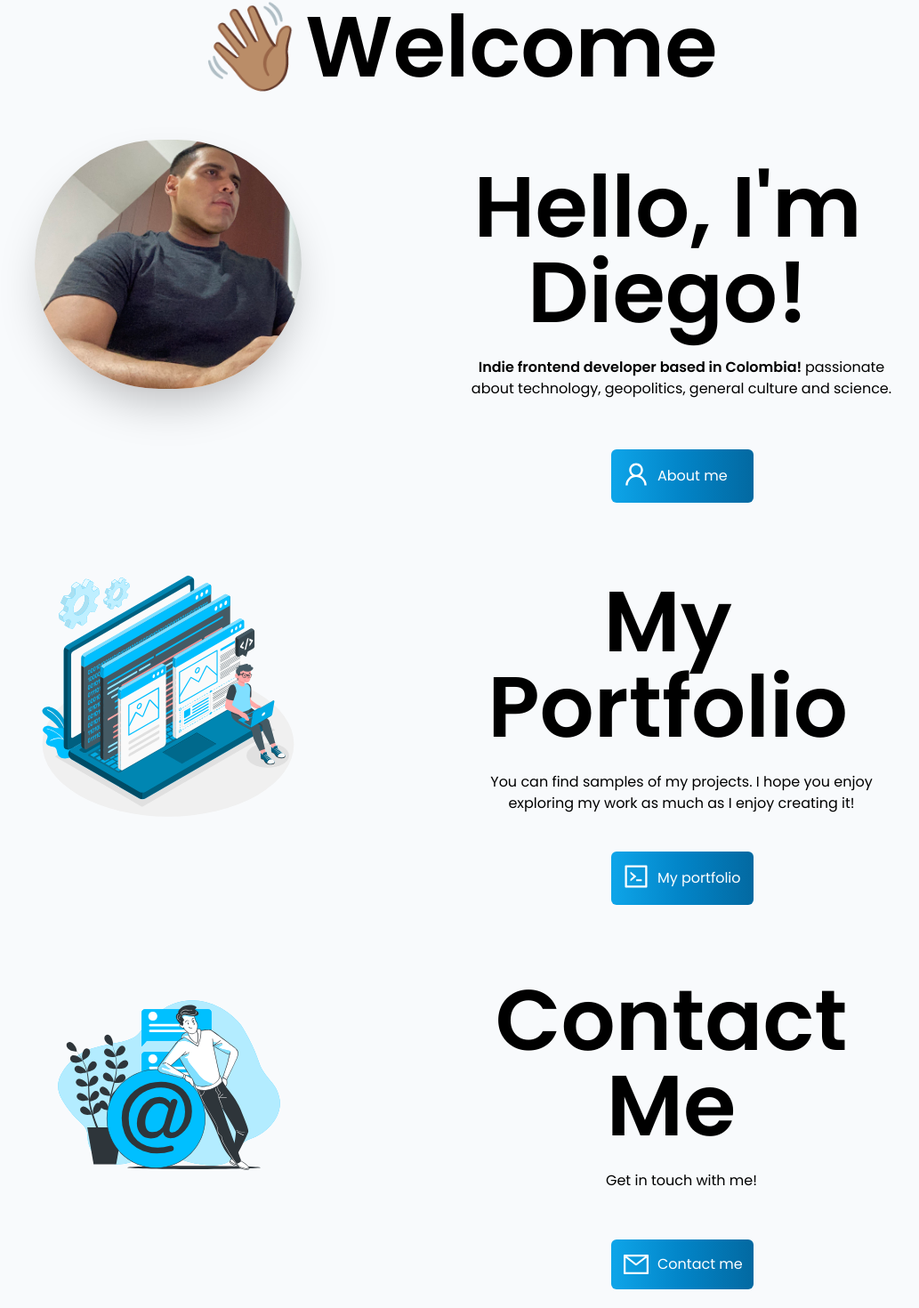
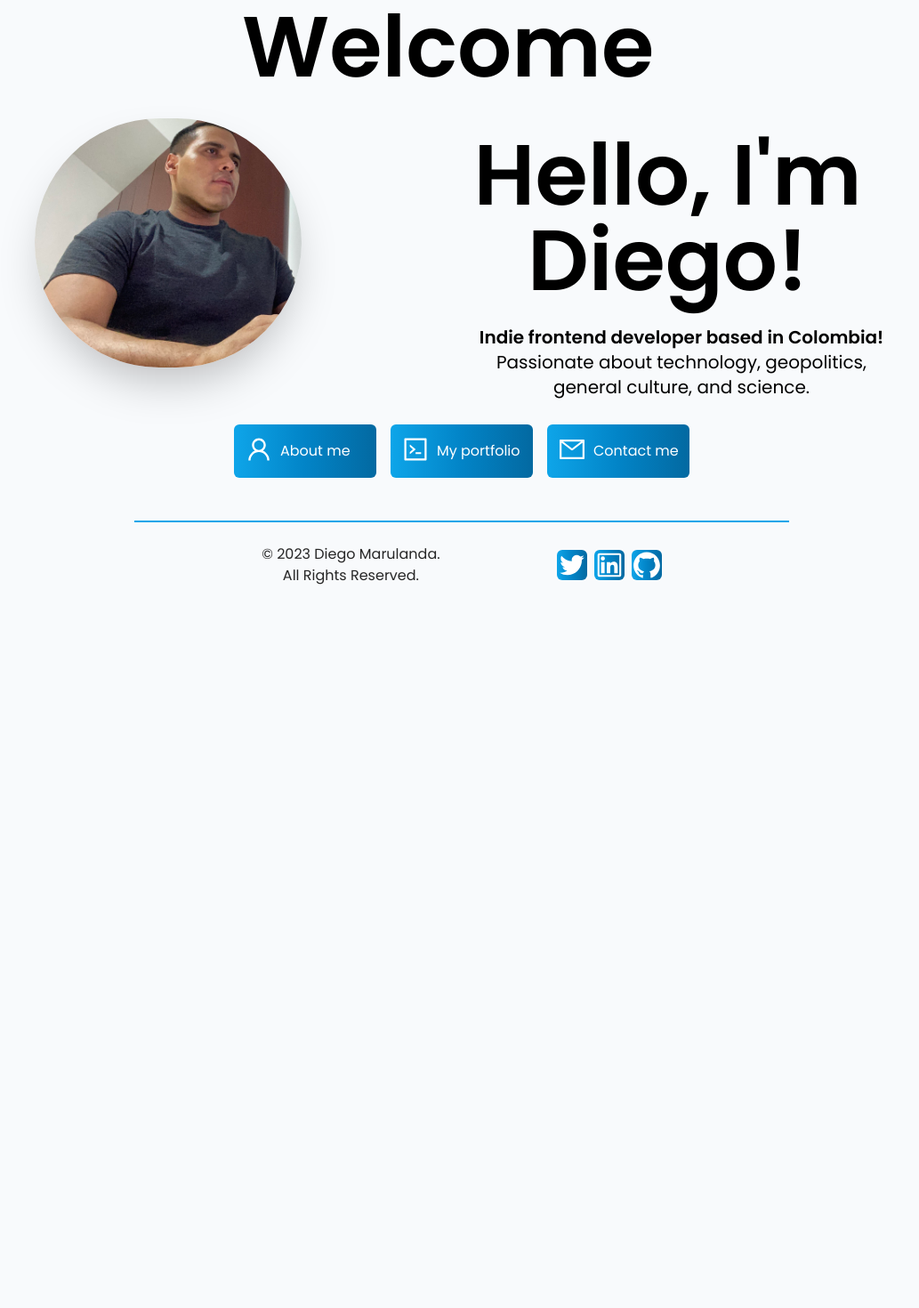
Before and after one commit to DiegoMarulandaB/Portfolio, a Next.js app: page / in a window 1280 px wide. Shown: the part 139-1609 px from the top of the page at 89% size, without its empty margins (121-1154 px from the left). After the commit the page ends 822 px from the top, so only its background shows below. Built offline with nearby package versions, Linux system fonts and the light colour scheme.

Commit message:
add new home

```diff
--- a/src/app/home/page.tsx
+++ b/src/app/home/page.tsx
@@ -1,147 +1,70 @@
 'use client' // this is a client component
-import Image from 'next/image'
-import AnimatedText from '@/components/AnimatedText/AnimatedText'
-import Link from 'next/link'
-import { AiOutlineUser, AiOutlineCode, AiOutlineMail } from 'react-icons/ai'
+import Image from 'next/image';
+import AnimatedText from '@/components/AnimatedText/AnimatedText';
+import Link from 'next/link';
+import { AiOutlineUser, AiOutlineCode, AiOutlineMail } from 'react-icons/ai';
 
+// Define the Button interface and buttons
 interface Button {
-  label: string
-  route: string
+  label: string;
+  route: string;
 }
 
-const ButtonAbout: Button[] = [{ label: 'About me', route: '/about' }]
-const ButtonProjects: Button[] = [{ label: 'My portfolio', route: '/projects' }]
-const ButtonContact: Button[] = [{ label: 'Contact me', route: '/contact' }]
+const buttons: Button[] = [
+  { label: 'About me', route: '/about' },
+  { label: 'My portfolio', route: '/projects' },
+  { label: 'Contact me', route: '/contact' },
+];
 
 const HomePage = () => {
   return (
     <section id="home">
       <div className="flex flex-col text-center items-center justify-center mt-32">
-        <h1 className="text-1xl text-center font-bold">
-          <AnimatedText text=" 👋🏽welcome" className="text-1xl text-left  mr-2 mb-2 mt-2 font-bold " />
+        <h1 className="text-2xl text-center font-bold">
+          <AnimatedText text="Welcome" className="text-left mr-2 mb-2 mt-2 font-bold" />
         </h1>
       </div>
-      <div className="flex flex-col text-center items-center justify-center animate-fadeIn animation-delay-2 my-1 py-1 sm:py-1 md:py-1 md:flex-row md:space-x-3 md:text-left">
-        <div className="md:mt-2 md:w-3/5">
+
+      <div className="flex flex-col md:flex-row md:space-x-3 md:text-left mt-4">
+        <div className="md:w-1/2">
           <Image
             src="/diegoM.jpg"
             alt="profile image"
             width={300}
             height={300}
-            className="h-auto max-w-full rounded-full shadow-2xl mb-10  mx-2 mt-6 "
+            className="h-auto max-w-full rounded-full shadow-2xl mb-10 mx-auto md:mx-2 mt-6 md:mt-0"
           />
         </div>
-        <div className="md:mt-4 md:w-3/5">
-          <h1 className="text-base sm:text-1xl md:text-1xl lg:text-1xl xl:text-6xl text-center semibold">
-            <AnimatedText text="hello, I'm Diego!" className=" mr-2 mb-2 mt-2  " />
+        <div className="md:w-1/2">
+          <h1 className="text-2xl lg:text-6xl text-center font-semibold">
+            <AnimatedText text="Hello, I'm Diego!" className="mr-2 mb-2 mt-2" />
           </h1>
-
-          <p className="text-1xl text-center  mt-2  font-light">
-            <span className="font-bold">Indie frontend developer based in Colombia! </span>passionate about technology,
-            geopolitics, general culture and science.
+          <p className="text-xl text-center mt-2 font-light">
+            <span className="font-bold">Indie frontend developer based in Colombia!</span> Passionate about technology,
+            geopolitics, general culture, and science.
           </p>
         </div>
       </div>
 
-      <div className="flex flex-col text-center items-end justify-center align-bottom space-x-4 mt-6 mr-40 mx-64">
-        {ButtonAbout.map((project, index) => (
-          <Link key={index} href={project.route}>
+      <div className="flex flex-col md:flex-row md:space-x-4 items-center justify-center mt-6">
+        {buttons.map((button, index) => (
+          <Link key={index} href={button.route}>
             <button
               type="button"
-              className="
-            hover:bg-gradient-to-br focus:ring-4 focus:outline-none focus:ring-sky-300
-            //forma boton
-            text-center inline-flex items-center
-            hover:-translate-y-1 transition-transform cursor-pointer text-white bg-gradient-to-r from-sky-500 via-sky-600 to-sky-700 rounded-md px-3 py-3 mb-8 w-40"
+              className="hover:bg-gradient-to-br focus:ring-4 focus:outline-none focus:ring-sky-300 text-center inline-flex items-center
+              hover:-translate-y-1 transition-transform cursor-pointer text-white bg-gradient-to-r from-sky-500 via-sky-600 to-sky-700 rounded-md px-3 py-3 mb-4 md:mb-0 w-full md:w-40"
             >
-              <AiOutlineUser className="icon text-white text-center items-center justify-center  mb-1 mr-2" size={32} />
-              About me
+              {index === 0 && <AiOutlineUser className="icon text-white text-center items-center justify-center mb-1 mr-2" size={32} />}
+              {index === 1 && <AiOutlineCode className="icon text-white text-center items-center justify-center mb-1 mr-2" size={32} />}
+              {index === 2 && <AiOutlineMail className="icon text-white text-center items-center justify-center mb-1 mr-2" size={32} />}
+              {button.label}
             </button>
           </Link>
         ))}
       </div>
-      {/* projects */}
 
-      <div className="flex flex-col text-center items-center justify-center animate-fadeIn animation-delay-2 my-1 py-1 sm:py-1 md:py-1 md:flex-row md:space-x-3 md:text-left">
-        <div className="md:mt-2 md:w-3/5">
-          <Image
-            src="/projects.svg"
-            alt="projects image"
-            width={300}
-            height={300}
-            className="mx-2 mt-4 "
-          />
-        </div>
-        <div className="md:mt-4 md:w-3/5">
-          <h1 className="text-base sm:text-1xl md:text-1xl lg:text-1xl xl:text-6xl text-center semibold">
-            <AnimatedText text="My portfolio" className=" mr-2 mb-2 mt-2" />
-          </h1>
+    </section>
+  );
+};
 
-          <p className="text-1xl text-center mt-2  font-light">
-            You can find samples of my projects. I hope you enjoy exploring my work as much as I enjoy creating it!
-          </p>
-        </div>
-      </div>
-
-      <div className="flex flex-col text-center items-end justify-center align-bottom space-x-4 mt-6 mr-40 mx-64">
-        {ButtonProjects.map((project, index) => (
-          <Link key={index} href={project.route}>
-            <button
-              type="button"
-              className="
-            hover:bg-gradient-to-br focus:ring-4 focus:outline-none focus:ring-sky-300
-            //forma boton
-            text-center inline-flex items-center
-            hover:-translate-y-1 transition-transform cursor-pointer text-white bg-gradient-to-r from-sky-500 via-sky-600 to-sky-700 rounded-md  px-3 py-3  mb-4 w-40"
-            >
-              <AiOutlineCode className="icon text-white text-center items-center justify-center  mb-1 mr-2" size={32} />
-              My portfolio
-            </button>
-          </Link>
-        ))}
-      </div>
-      {/* contact */}
-      <div className="flex flex-col text-center items-center justify-center animate-fadeIn animation-delay-2 my-1 py-1 sm:py-1 md:py-1 md:flex-row md:space-x-3 md:text-left">
-        <div className="md:mt-2 md:w-3/5">
-          <Image
-            src="/email.svg"
-            alt="email image"
-            width={300}
-            height={300}
-            className="mx-2 mt-4 "
-          />
-        </div>
-        <div className="md:mt-4 md:w-3/5">
-          <h1 className="text-base sm:text-1xl md:text-1xl lg:text-1xl xl:text-6xl text-center semibold">
-            <AnimatedText
-              text="Contact me"
-              className=" mb-2 mt-2"
-            />
-          </h1>
-
-          <p className="text-1xl text-center mt-2 font-light">Get in touch with me!</p>
-        </div>
-      </div>
-
-          <div className="flex flex-col text-center items-end justify-center align-bottom space-x-4 mt-6 mr-40 mx-64">
-        {ButtonContact.map((project, index) => (
-          <Link key={index} href={project.route}>
-            <button
-              type="button"
-              className="
-            hover:bg-gradient-to-br focus:ring-4 focus:outline-none focus:ring-sky-300
-            //forma boton
-            text-center inline-flex items-center
-            hover:-translate-y-1 transition-transform cursor-pointer text-white bg-gradient-to-r from-sky-500 via-sky-600 to-sky-700 rounded-md   px-3 py-3 mb-8  w-40 "
-            >
-              <AiOutlineMail className="icon text-white text-center items-center justify-center  mb-1 mr-2" size={32} />
-              Contact me
-            </button>
-          </Link>
-        ))}
-      </div>
-    </section>
-  )
-}
-
-export default HomePage
+export default HomePage;
```
